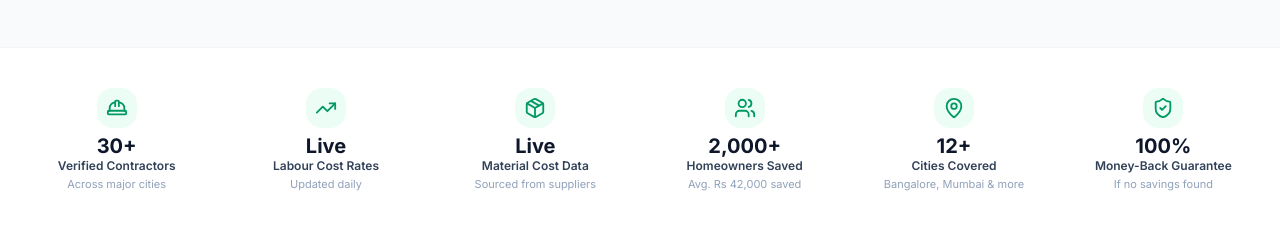
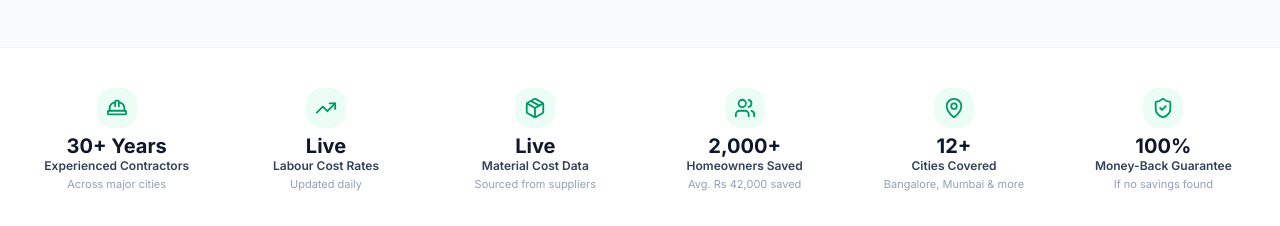
Before and after one commit to Pavan1198/civilcost, a React (Vite) app: page / in a window 1280 px wide. Shown: the part 820-1046 px from the top of the page. Built offline with nearby package versions, Linux system fonts and the light colour scheme; no server answers.

Commit message:
updated stats

```diff
--- a/src/components/Stats.tsx
+++ b/src/components/Stats.tsx
@@ -12,8 +12,8 @@ import {
 const stats = [
   {
     icon: <HardHat size={22} />,
-    value: "30+",
-    label: "Verified Contractors",
+    value: "30+ Years",
+    label: "Experienced Contractors",
     sub: "Across major cities",
   },
   {
```
